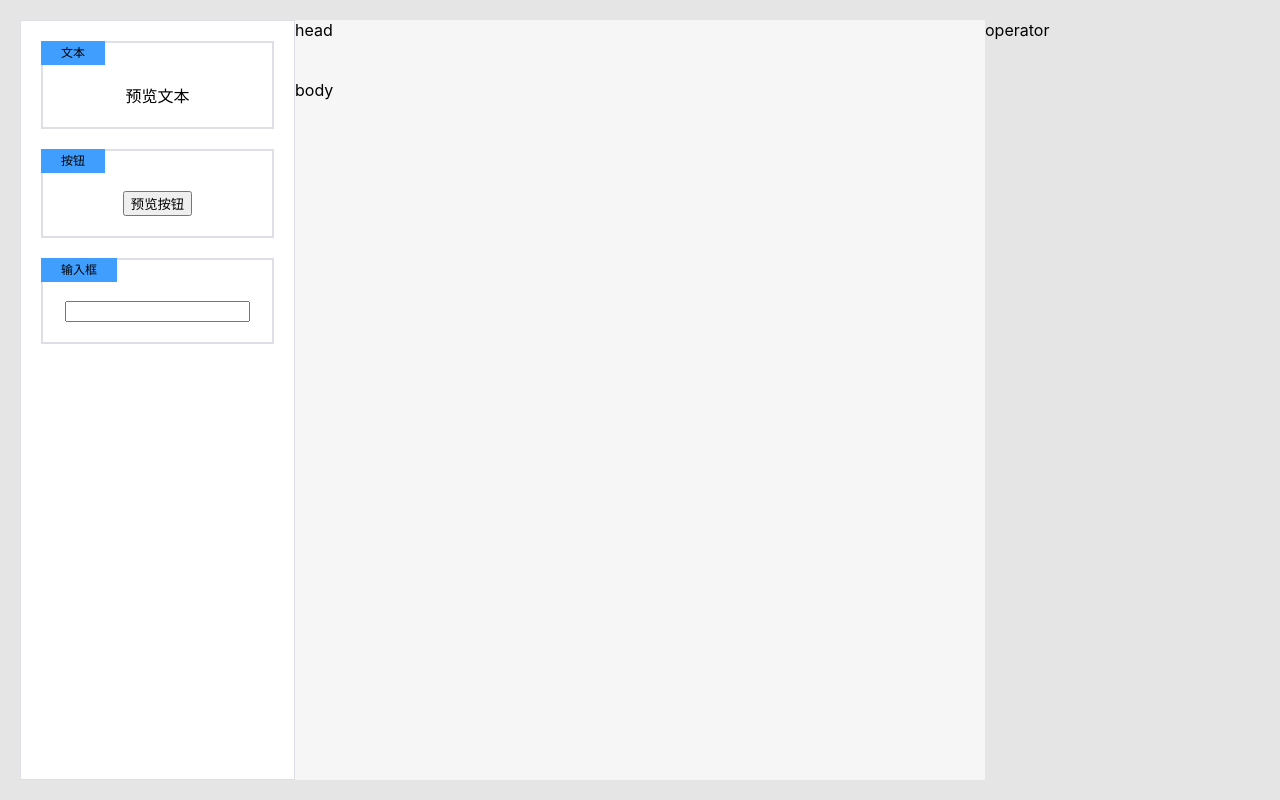
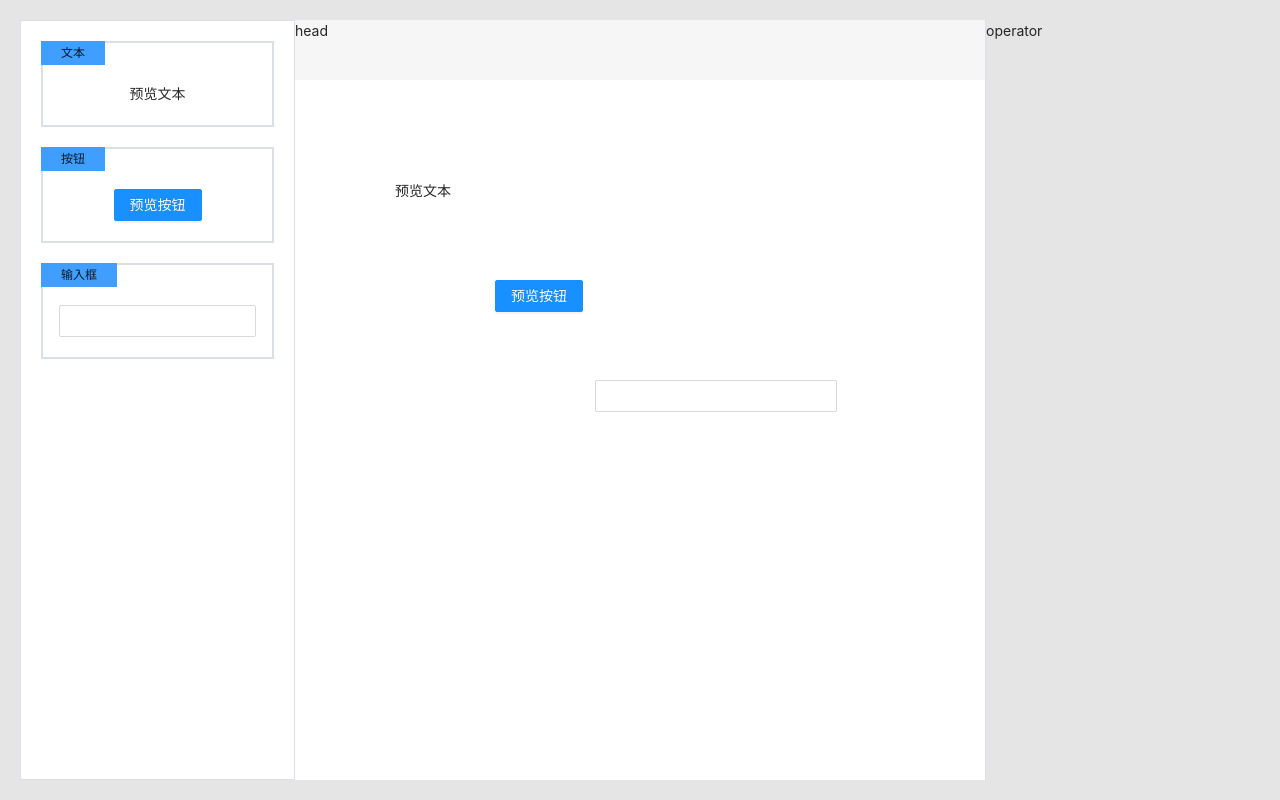
Before and after one commit to careteenL/LuBan, a React (Vite) app: page / in a window 1280 px wide. Built offline with nearby package versions, Linux system fonts and the light colour scheme.

Commit message:
feat: 🎸 imp simple container

```diff
--- a/src/App.tsx
+++ b/src/App.tsx
@@ -1,4 +1,5 @@
 import React, { useState } from 'react'
+import 'antd/dist/antd.css'
 import { config } from './config'
 import { Editor } from './packages/Editor'
 import { EditorValue } from './packages/Editor.utils'
@@ -10,7 +11,23 @@ function App() {
       height: 700,
       width: 1000,
     },
-    blocks: [],
+    blocks: [
+      {
+        componentKey: 'text',
+        top: 100,
+        left: 100,
+      },
+      {
+        componentKey: 'button',
+        top: 200,
+        left: 200,
+      },
+      {
+        componentKey: 'input',
+        top: 300,
+        left: 300,
+      },
+    ],
   })
 
   return (
--- /dev/null
+++ b/src/packages/Block.tsx
@@ -0,0 +1,31 @@
+import React, { CSSProperties, useMemo } from 'react'
+import { EditorBlock, EditorConfig } from './Editor.utils'
+
+interface IProps {
+  block: EditorBlock,
+  config: EditorConfig,
+}
+
+export const Block: React.FC<IProps> = (props) => {
+  const {
+    block,
+    config,
+  } = props
+  const styles: CSSProperties = useMemo(() => {
+    return {
+      top: `${block.top}px`,
+      left: `${block.left}px`,
+    }
+  }, [block.left, block.top])
+
+  const component = config.componentMap[block.componentKey]
+  let render: any
+  if (!!component) {
+    render = component.render()
+  }
+  return (
+    <div className="editor-block" style={styles}>
+      {render}
+    </div>
+  )
+}
--- a/src/packages/Editor.scss
+++ b/src/packages/Editor.scss
@@ -45,7 +45,7 @@ $primary: #409EFF; // 基础色
       border: 1px solid $ibc;
       box-sizing: border-box;
       padding: 20px;
-      .editor-menu_item {
+      .editor-menu-item {
         border: 2px solid $ibc;
         margin-bottom: 20px;
         position: relative;
@@ -63,7 +63,7 @@ $primary: #409EFF; // 基础色
           border-color: $primary;
           cursor: move;
         }
-        .editor-menu_item--name {
+        .editor-menu-item-name {
           position: absolute;
           top: -2px;
           left: -2px;
@@ -90,6 +90,28 @@ $primary: #409EFF; // 基础色
       padding-top: $headSize;
       padding-bottom: 300px;
       background-color: #f6f6f6;
+      overflow: auto;
+      display: flex;
+      justify-content: center;
+      .editor-container {
+        background-color: white;
+        .editor-block {
+          &::after {
+            content: '';
+            position: absolute;
+            top: 0;
+            right: 0;
+            bottom: 0;
+            left: 0;
+          }
+        }
+      }
+    }
+  }
+  .editor-container {
+    position: relative;
+    .editor-block {
+      position: absolute;
     }
   }
 }
--- a/src/packages/Editor.tsx
+++ b/src/packages/Editor.tsx
@@ -1,4 +1,5 @@
-import React from 'react'
+import React, { CSSProperties, useMemo } from 'react'
+import { Block } from './Block'
 import './Editor.scss'
 import { EditorConfig, EditorValue } from './Editor.utils'
 
@@ -11,13 +12,22 @@ interface IProps {
 export const Editor: React.FC<IProps> = (props) => {
   const {
     config,
+    value,
   } = props
+
+  const containerStyles: CSSProperties = useMemo(() => {
+    return {
+      width: value.container.width,
+      height: value.container.height,
+    }
+  }, [value.container.height, value.container.width])
+
   return (
     <div className="editor">
       <div className="editor-menu">
         {config.componentArray.map((component, index) => (
-          <div className="editor-menu_item" key={index}>
-            <div className="editor-menu_item--name">
+          <div className="editor-menu-item" key={index}>
+            <div className="editor-menu-item-name">
               {component.name}
             </div>
             {component.preview()}
@@ -26,7 +36,17 @@ export const Editor: React.FC<IProps> = (props) => {
       </div>
       <div className="editor-head">head</div>
       <div className="editor-operator">operator</div>
-      <div className="editor-body">body</div>
+      <div className="editor-body">
+        <div className="editor-container" style={containerStyles}>
+          {value.blocks.map((block, index) => (
+            <Block
+              key={index}
+              block={block}
+              config={config}
+            />
+          ))}
+        </div>
+      </div>
     </div>
   )
 }
```
